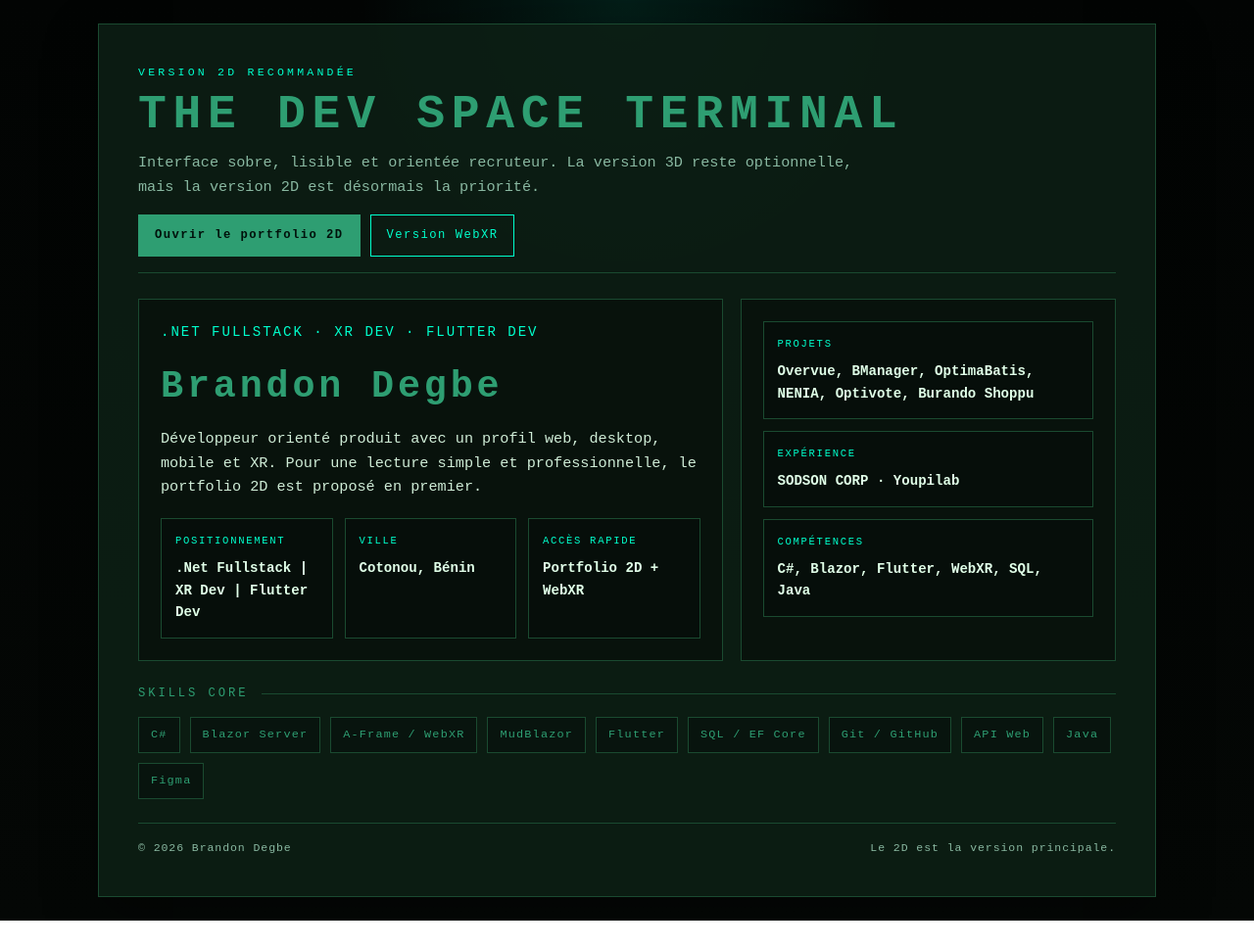
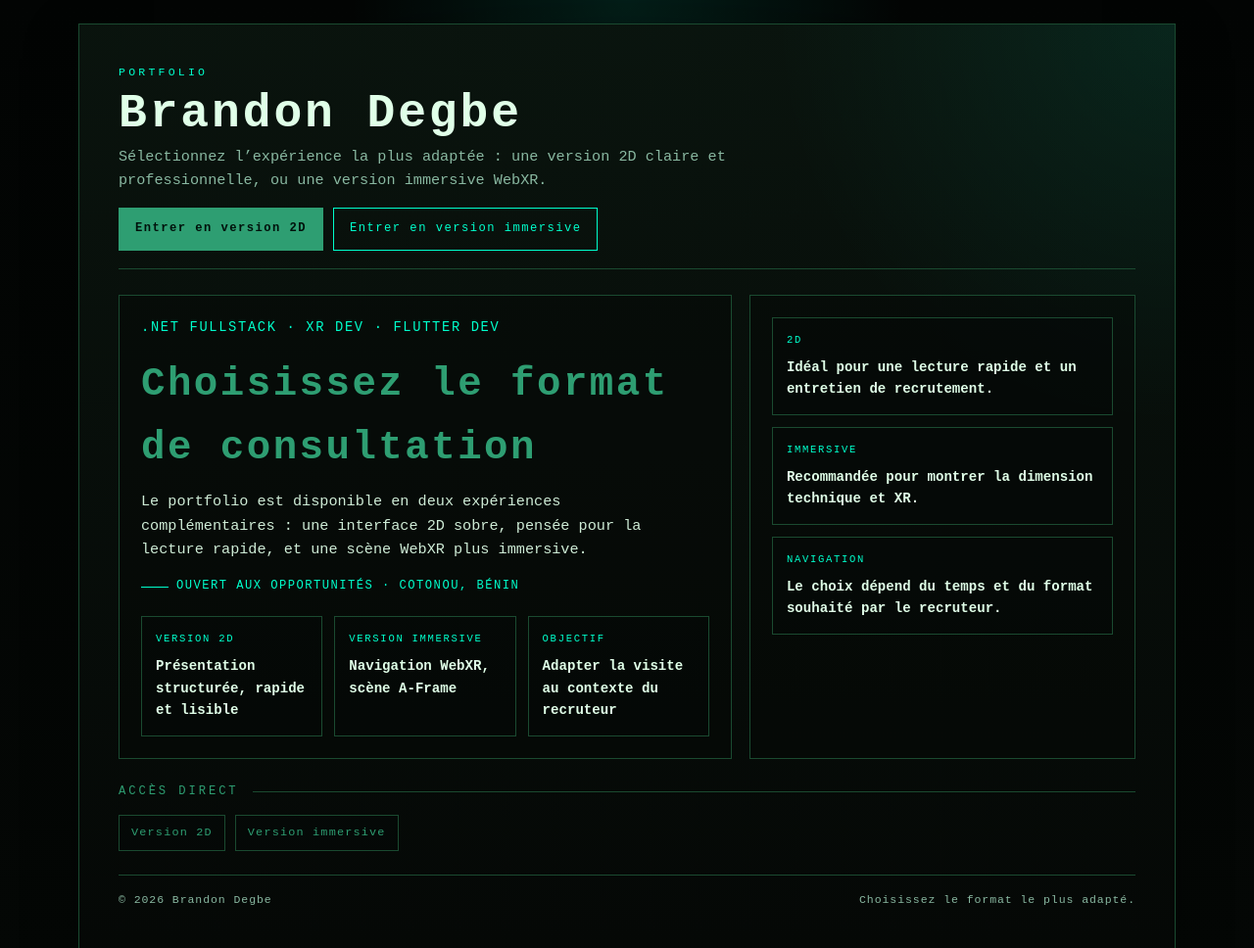
Before and after one commit to Brandondgb/dev_space_terminal, a website: page index.html in a window 1280 px wide. Shown: the top 968 px of the page at 98% size. Before the commit the page ends 940 px from the top, so only its background shows below. Drawn offline with Linux system fonts and the light colour scheme.

Commit message:
Refactor code structure for improved readability and maintainability

```diff
--- a/index.html
+++ b/index.html
@@ -35,11 +35,21 @@
     }
 
     .frame {
-      width: min(1080px, 100%);
-      background: var(--panel);
+      width: min(1120px, 100%);
+      background: linear-gradient(180deg, rgba(10, 20, 14, 0.96), rgba(5, 8, 6, 0.94));
       border: 1px solid var(--line);
       box-shadow: var(--shadow);
-      padding: clamp(20px, 4vw, 40px);
+      padding: clamp(18px, 4vw, 40px);
+      position: relative;
+      overflow: hidden;
+    }
+
+    .frame::before {
+      content: '';
+      position: absolute;
+      inset: 0;
+      background: radial-gradient(circle at top right, rgba(0, 255, 204, 0.08), transparent 28%);
+      pointer-events: none;
     }
 
     .topline {
@@ -49,8 +59,10 @@
       flex-wrap: wrap;
       align-items: center;
       border-bottom: 1px solid var(--line);
-      padding-bottom: 16px;
+      padding-bottom: 18px;
       margin-bottom: 26px;
+      position: relative;
+      z-index: 1;
     }
 
     .eyebrow {
@@ -62,16 +74,17 @@
     }
 
     h1 {
-      color: var(--green);
-      letter-spacing: 0.14em;
-      font-size: clamp(1.6rem, 4.8vw, 3rem);
-      line-height: 1.1;
+      color: var(--text);
+      letter-spacing: 0.06em;
+      font-size: clamp(1.7rem, 5vw, 3rem);
+      line-height: 1.05;
+      margin-bottom: 4px;
     }
 
     .subtitle {
       color: var(--muted);
       max-width: 760px;
-      margin-top: 10px;
+      margin-top: 6px;
       font-size: 0.95rem;
     }
 
@@ -116,9 +129,11 @@
 
     .hero {
       display: grid;
-      grid-template-columns: 1.4fr 0.9fr;
+      grid-template-columns: 1.35fr 0.85fr;
       gap: 18px;
       margin-bottom: 18px;
+      position: relative;
+      z-index: 1;
     }
 
     .panel {
@@ -129,15 +144,15 @@
 
     .headline {
       color: var(--green);
-      letter-spacing: 0.1em;
-      font-size: clamp(1.45rem, 4vw, 2.4rem);
+      letter-spacing: 0.06em;
+      font-size: clamp(1.5rem, 4vw, 2.55rem);
       margin-bottom: 10px;
     }
 
     .tagline {
       color: var(--cyan);
-      letter-spacing: 0.14em;
-      font-size: 0.88rem;
+      letter-spacing: 0.12em;
+      font-size: 0.86rem;
       text-transform: uppercase;
       margin-bottom: 14px;
     }
@@ -146,6 +161,7 @@
       color: var(--text);
       opacity: 0.92;
       font-size: 0.95rem;
+      max-width: 60ch;
     }
 
     .meta-grid,
@@ -157,6 +173,24 @@
     .meta-grid {
       grid-template-columns: repeat(3, minmax(0, 1fr));
       margin-top: 20px;
+    }
+
+    .profile-line {
+      display: inline-flex;
+      align-items: center;
+      gap: 8px;
+      margin-top: 16px;
+      color: var(--cyan);
+      font-size: 0.76rem;
+      letter-spacing: 0.12em;
+      text-transform: uppercase;
+    }
+
+    .profile-line::before {
+      content: '';
+      width: 28px;
+      height: 1px;
+      background: var(--cyan);
     }
 
     .meta,
@@ -247,37 +281,38 @@
   <main class="frame">
     <header class="topline">
       <div>
-        <div class="eyebrow">Version 2D recommandée</div>
-        <h1>THE DEV SPACE TERMINAL</h1>
-        <p class="subtitle">Interface sobre, lisible et orientée recruteur. La version 3D reste optionnelle, mais la version 2D est désormais la priorité.</p>
+        <div class="eyebrow">Portfolio</div>
+        <h1>Brandon Degbe</h1>
+        <p class="subtitle">Sélectionnez l’expérience la plus adaptée : une version 2D claire et professionnelle, ou une version immersive WebXR.</p>
       </div>
       <div class="actions">
-        <a class="btn" href="/fallback/index.html">Ouvrir le portfolio 2D</a>
-        <a class="btn-secondary" href="/webxr/index.html">Version WebXR</a>
+        <a class="btn" href="fallback/index.html">Entrer en version 2D</a>
+        <a class="btn-secondary" href="webxr/index.html">Entrer en version immersive</a>
       </div>
     </header>
 
     <section class="hero">
       <article class="panel">
         <div class="tagline">.Net Fullstack · XR Dev · Flutter Dev</div>
-        <h2 class="headline">Brandon Degbe</h2>
+        <h2 class="headline">Choisissez le format de consultation</h2>
         <p class="summary">
-          Développeur orienté produit avec un profil web, desktop, mobile et XR.
-          Pour une lecture simple et professionnelle, le portfolio 2D est proposé en premier.
+          Le portfolio est disponible en deux expériences complémentaires :
+          une interface 2D sobre, pensée pour la lecture rapide, et une scène WebXR plus immersive.
         </p>
+        <div class="profile-line">Ouvert aux opportunités · Cotonou, Bénin</div>
 
         <div class="meta-grid">
           <div class="meta">
-            <span>Positionnement</span>
-            <strong>.Net Fullstack | XR Dev | Flutter Dev</strong>
+            <span>Version 2D</span>
+            <strong>Présentation structurée, rapide et lisible</strong>
           </div>
           <div class="meta">
-            <span>Ville</span>
-            <strong>Cotonou, Bénin</strong>
+            <span>Version immersive</span>
+            <strong>Navigation WebXR, scène A-Frame</strong>
           </div>
           <div class="meta">
-            <span>Accès rapide</span>
-            <strong>Portfolio 2D + WebXR</strong>
+            <span>Objectif</span>
+            <strong>Adapter la visite au contexte du recruteur</strong>
           </div>
         </div>
       </article>
@@ -285,38 +320,30 @@
       <aside class="panel">
         <div class="mini-grid">
           <div class="mini">
-            <span>Projets</span>
-            <strong>Overvue, BManager, OptimaBatis, NENIA, Optivote, Burando Shoppu</strong>
+            <span>2D</span>
+            <strong>Idéal pour une lecture rapide et un entretien de recrutement.</strong>
           </div>
           <div class="mini">
-            <span>Expérience</span>
-            <strong>SODSON CORP · Youpilab</strong>
+            <span>Immersive</span>
+            <strong>Recommandée pour montrer la dimension technique et XR.</strong>
           </div>
           <div class="mini">
-            <span>Compétences</span>
-            <strong>C#, Blazor, Flutter, WebXR, SQL, Java</strong>
+            <span>Navigation</span>
+            <strong>Le choix dépend du temps et du format souhaité par le recruteur.</strong>
           </div>
         </div>
       </aside>
     </section>
 
-    <div class="section-title">Skills Core</div>
+    <div class="section-title">Accès direct</div>
     <div class="chips">
-      <span class="chip">C#</span>
-      <span class="chip">Blazor Server</span>
-      <span class="chip">A-Frame / WebXR</span>
-      <span class="chip">MudBlazor</span>
-      <span class="chip">Flutter</span>
-      <span class="chip">SQL / EF Core</span>
-      <span class="chip">Git / GitHub</span>
-      <span class="chip">API Web</span>
-      <span class="chip">Java</span>
-      <span class="chip">Figma</span>
+      <a class="chip" href="fallback/index.html" style="text-decoration:none;">Version 2D</a>
+      <a class="chip" href="webxr/index.html" style="text-decoration:none;">Version immersive</a>
     </div>
 
     <footer class="footer">
       <p>© 2026 Brandon Degbe</p>
-      <p>Le 2D est la version principale.</p>
+      <p>Choisissez le format le plus adapté.</p>
     </footer>
   </main>
 </body>
--- a/src/main.js
+++ b/src/main.js
@@ -33,7 +33,7 @@ async function checkWebXR() {
   if (!supported) {
     // Ne pas rediriger automatiquement — juste afficher le bouton fallback
     const btn = document.createElement('a');
-    btn.href = '/fallback/index.html';
+    btn.href = '../fallback/index.html';
     btn.className = 'loader-fallback-btn';
     btn.textContent = 'Ouvrir la version 2D →';
     document.querySelector('.loader-inner')?.appendChild(btn);
@@ -65,7 +65,7 @@ document.addEventListener('DOMContentLoaded', () => {
     if (loader && !loader.classList.contains('loader--hidden')) {
       loaderHint.textContent = 'Chargement lent — version 2D disponible';
       const btn = document.createElement('a');
-      btn.href = '/fallback/index.html';
+      btn.href = '../fallback/index.html';
       btn.className = 'loader-fallback-btn';
       btn.textContent = 'Ouvrir la version 2D →';
       loader.querySelector('.loader-inner').appendChild(btn);
```
Also changed, not shown: fallback/index.html (+4 -4 lines), webxr/index.html (+8 -8 lines), assets/images/overvue-dashboard.png (added), 1 other file.
